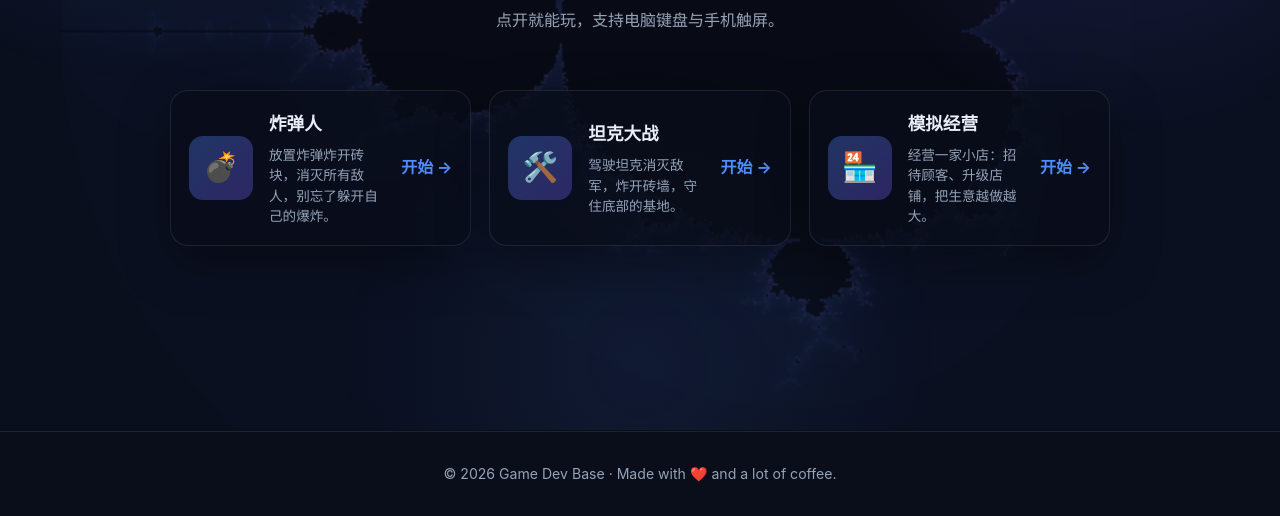
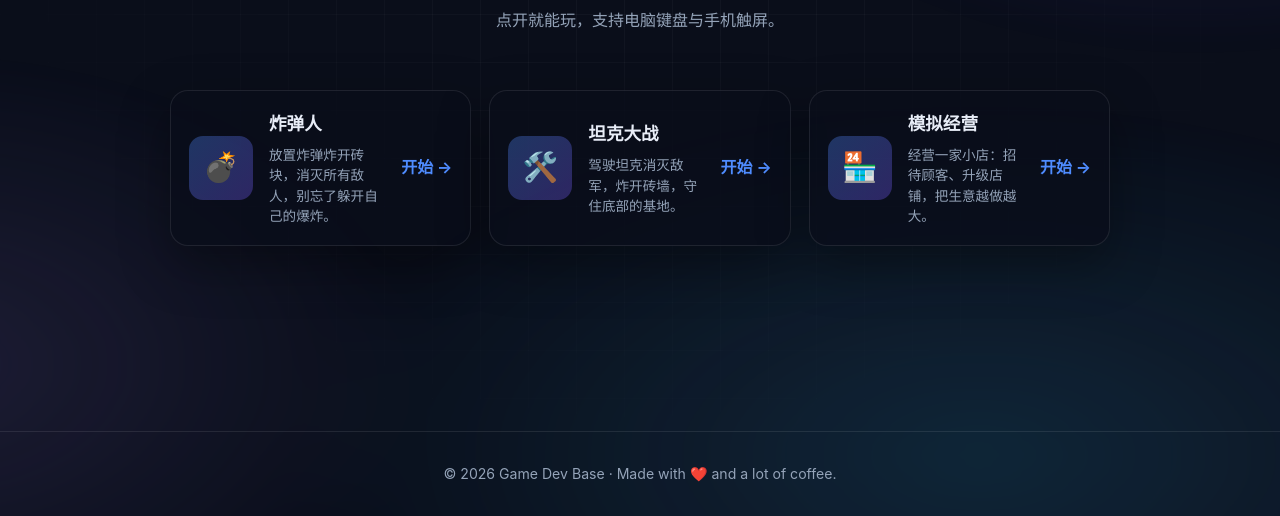
Before and after one commit to coldestheaven/coldestheaven.github.io, a plain HTML site: page index.html in a window 1280 px wide. Shown: the part 370-886 px from the top of the page. Drawn offline with Linux system fonts and the light colour scheme.

Commit message:
Replace fractal backdrop with animated aurora gradient background

```diff
--- a/common.js
+++ b/common.js
@@ -48,41 +48,6 @@ if ('IntersectionObserver' in window) {
   document.querySelectorAll('.reveal').forEach(el => el.classList.add('visible'));
 }
 
-// 全页分形底板（隐藏在内容背后，空闲时绘制一次）
-(function () {
-  const canvas = document.getElementById('bgFractal');
-  if (!canvas) return;
-  const W = 640, H = 360;
-  canvas.width = W; canvas.height = H;
-  const ctx = canvas.getContext('2d');
-  const img = ctx.createImageData(W, H);
-  const stops = [[8, 12, 28], [24, 44, 96], [64, 92, 190], [170, 130, 255]];
-  function color(t) {
-    if (t >= 1) return [0, 0, 0];
-    const x = t * (stops.length - 1), i = Math.floor(x), f = x - i;
-    const a = stops[i], b = stops[Math.min(i + 1, stops.length - 1)];
-    return [0, 1, 2].map(k => Math.round(a[k] + (b[k] - a[k]) * f));
-  }
-  function drawBg() {
-    for (let py = 0; py < H; py++) {
-      const cy = 1.25 - (py / H) * 2.5;
-      for (let px = 0; px < W; px++) {
-        const cx = -2.15 + (px / W) * 3.2;
-        let zx = 0, zy = 0, i = 0;
-        while (zx * zx + zy * zy <= 4 && i < 90) {
-          const tmp = zx * zx - zy * zy + cx;
-          zy = 2 * zx * zy + cy; zx = tmp; i++;
-        }
-        const c = i >= 90 ? [0, 0, 0] : color(Math.sqrt(i / 90));
-        const p = (py * W + px) * 4;
-        img.data[p] = c[0]; img.data[p + 1] = c[1]; img.data[p + 2] = c[2]; img.data[p + 3] = 255;
-      }
-    }
-    ctx.putImageData(img, 0, 0);
-  }
-  if ('requestIdleCallback' in window) requestIdleCallback(drawBg, { timeout: 2000 });
-  else setTimeout(drawBg, 400);
-})();
 
 // 通用全屏：CSS 铺满（iOS 也支持），支持的浏览器再叠加原生 Fullscreen API
 window.arcadeFs = {
--- a/index.html
+++ b/index.html
@@ -13,7 +13,6 @@
   <link rel="stylesheet" href="style.css" />
 </head>
 <body>
-  <canvas id="bgFractal" aria-hidden="true"></canvas>
   <div id="progress" aria-hidden="true"></div>
 
   <header>
--- a/style.css
+++ b/style.css
@@ -26,26 +26,38 @@
       -webkit-font-smoothing: antialiased;
       overflow-x: hidden;
     }
-    /* 背景光晕 */
+    /* 背景：缓慢流动的极光渐变 + 淡网格纹理，全部由 CSS 绘制 */
     body::before {
       content: "";
       position: fixed;
-      inset: 0;
-      z-index: -1;
+      inset: -20%;
+      z-index: -2;
       background:
-        radial-gradient(650px circle at 12% 8%, rgba(79, 140, 255, 0.16), transparent 60%),
-        radial-gradient(550px circle at 88% 22%, rgba(124, 92, 255, 0.14), transparent 60%),
-        radial-gradient(500px circle at 50% 92%, rgba(79, 140, 255, 0.08), transparent 60%);
+        radial-gradient(50% 45% at 18% 12%, rgba(79, 140, 255, 0.28), transparent 70%),
+        radial-gradient(45% 50% at 82% 18%, rgba(124, 92, 255, 0.24), transparent 70%),
+        radial-gradient(55% 45% at 70% 88%, rgba(56, 189, 248, 0.16), transparent 70%),
+        radial-gradient(40% 40% at 12% 80%, rgba(167, 139, 250, 0.14), transparent 70%);
+      filter: blur(20px);
+      animation: aurora 22s ease-in-out infinite alternate;
       pointer-events: none;
     }
-    /* 分形底板：全屏固定在最下层，上面盖暗色遮罩保证文字可读 */
-    #bgFractal {
-      position: fixed; inset: 0; width: 100%; height: 100%;
-      z-index: -3; opacity: 0.5; pointer-events: none;
+    body::after {
+      content: "";
+      position: fixed; inset: 0; z-index: -1;
+      background-image:
+        linear-gradient(rgba(255, 255, 255, 0.035) 1px, transparent 1px),
+        linear-gradient(90deg, rgba(255, 255, 255, 0.035) 1px, transparent 1px);
+      background-size: 48px 48px;
+      -webkit-mask-image: radial-gradient(ellipse at 50% 25%, #000 15%, transparent 80%);
+      mask-image: radial-gradient(ellipse at 50% 25%, #000 15%, transparent 80%);
+      pointer-events: none;
     }
-    body::after {
-      content: ""; position: fixed; inset: 0; z-index: -2;
-      background: rgba(10, 14, 26, 0.62); pointer-events: none;
+    @keyframes aurora {
+      from { transform: translate3d(-2%, -1%, 0) scale(1); opacity: 0.85; }
+      to { transform: translate3d(3%, 2%, 0) scale(1.12); opacity: 1; }
+    }
+    @media (prefers-reduced-motion: reduce) {
+      body::before { animation: none; }
     }
     a { color: inherit; text-decoration: none; }
     img { max-width: 100%; display: block; }
```
Also changed, not shown: bomber.html (+0 -1 lines), sim.html (+0 -1 lines), tank.html (+0 -1 lines), 1 other file.
